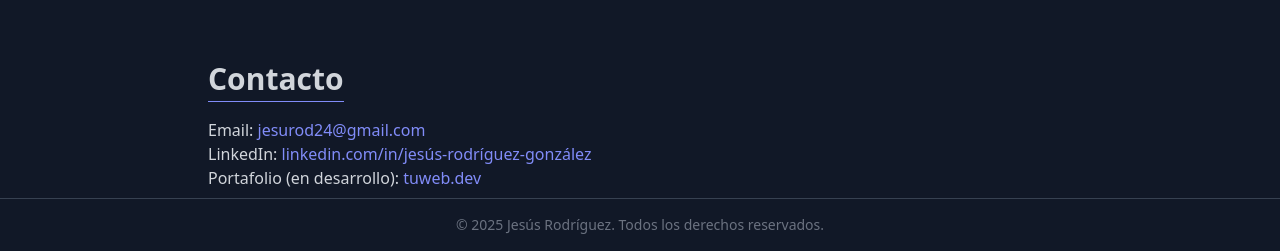
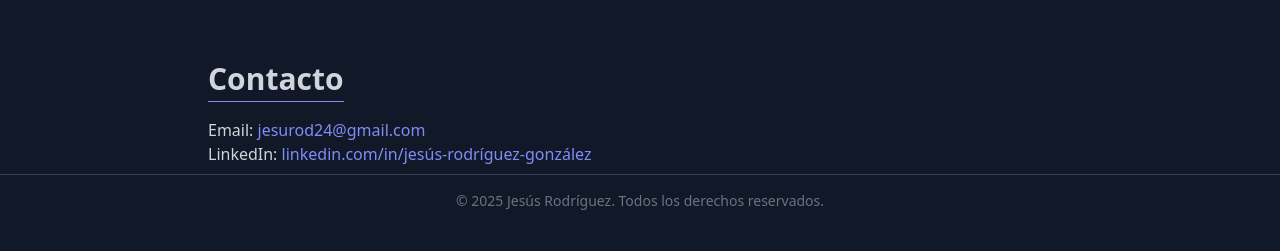
Before and after one commit to jesurod/jesurod.github.io, a plain HTML site: page index.html in a window 1280 px wide. Shown: the part 670-921 px from the top of the page. After the commit the page ends 897 px from the top, so only its background shows below. Drawn offline with nearby package versions, Linux system fonts and the light colour scheme.

Commit message:
Update index.html

```diff
--- a/index.html
+++ b/index.html
@@ -47,7 +47,6 @@
       <h2 class="text-3xl font-semibold mb-4 border-b border-indigo-400 inline-block pb-1">Contacto</h2>
       <p>Email: <a href="mailto:jesurod24@gmail.com" class="text-indigo-400 hover:underline">jesurod24@gmail.com</a></p>
       <p>LinkedIn: <a href="https://www.linkedin.com/in/jes%C3%BAs-rodr%C3%ADguez-gonz%C3%A1lez-233b89281/" target="_blank" rel="noopener noreferrer" class="text-indigo-400 hover:underline">linkedin.com/in/jesús-rodríguez-gonzález</a></p>
-      <p>Portafolio (en desarrollo): <a href="https://tuweb.dev" target="_blank" rel="noopener noreferrer" class="text-indigo-400 hover:underline">tuweb.dev</a></p>
     </section>
   </main>
 
```
